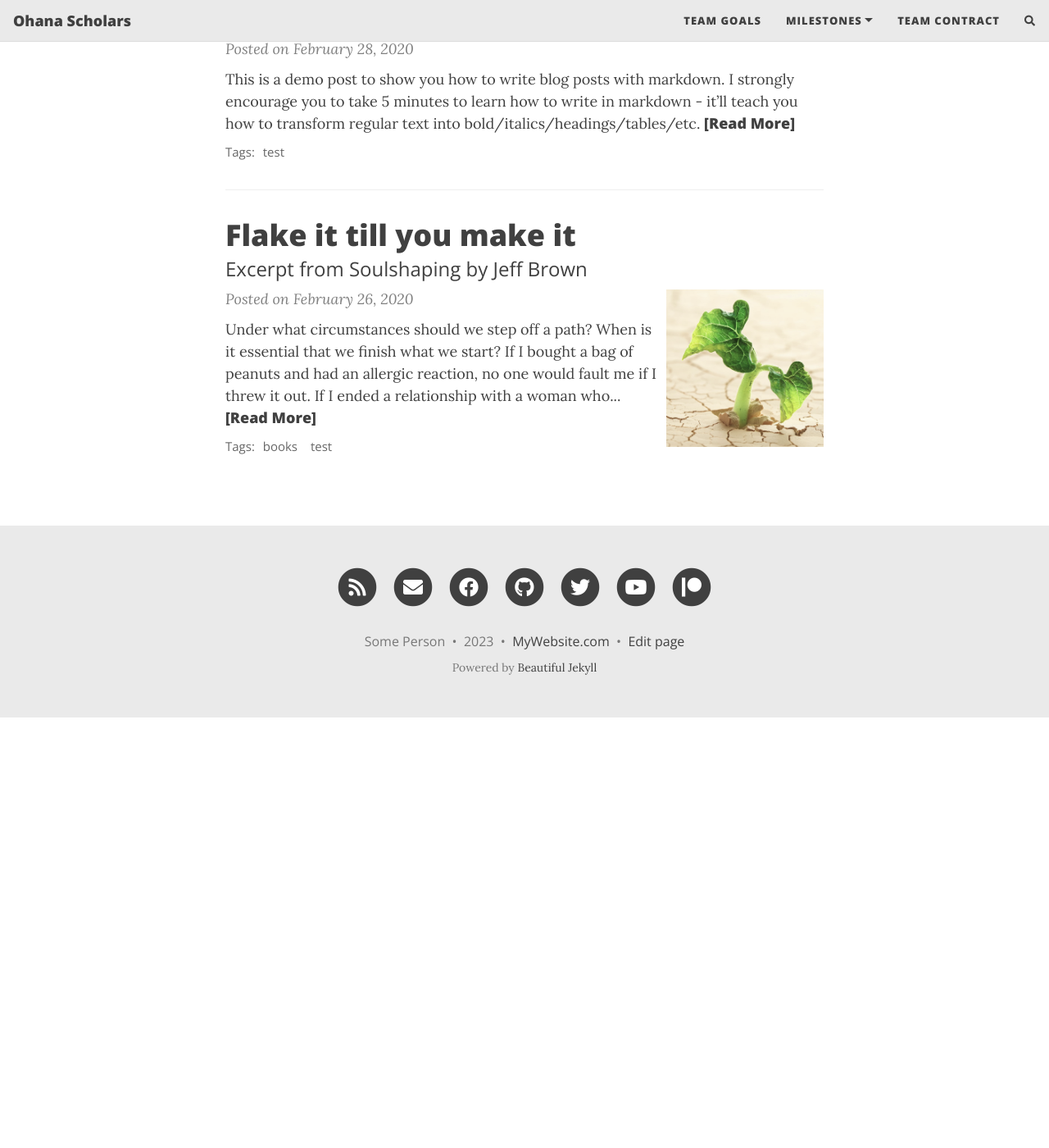
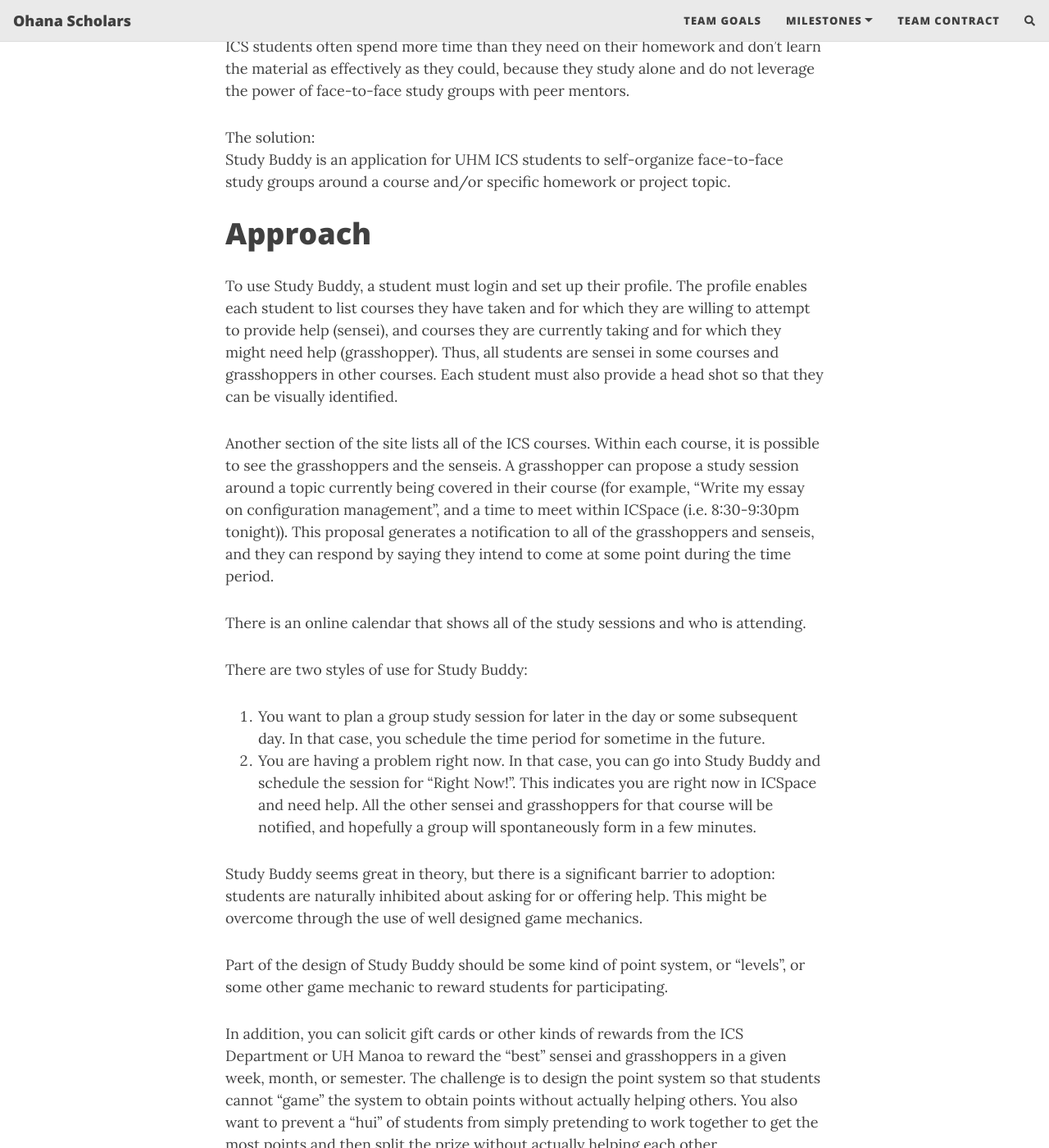
Before and after one commit to ohana-scholars/ohana-scholars.github.io, a Jekyll site: the page built from index.md, in a window 1280 px wide and 1400 px high, scrolled down 377 px. Shown: the whole window at 82% size. Built offline with Jekyll 4.4.1, drawn with Linux system fonts in a browser that asks for light colours; nearby versions of some CDN libraries; the list of posts is cut into pages by our own code; comment, search, counter and statistics services are not loaded; before the commit the page ends 1252 px from its top, so only the background shows below that; some of the changed text lies outside the part shown.

Commit message:
created index.md

```diff
--- /dev/null
+++ b/index.md
@@ -0,0 +1,84 @@
+---
+layout: home
+title: Ohana Scholars
+subtitle: Ohana Home Page
+---
+
+# Overview
+
+The problem: <br>
+ICS students often spend more time than they need on their homework and don’t learn the material as effectively as they could, because they study alone and do not leverage the power of face-to-face study groups with peer mentors.
+
+The solution: <br>
+Study Buddy is an application for UHM ICS students to self-organize face-to-face study groups around a course and/or specific homework or project topic.
+
+# Approach
+To use Study Buddy, a student must login and set up their profile. The profile enables each student to list courses they have taken and for which they are willing to attempt to provide help (sensei), and courses they are currently taking and for which they might need help (grasshopper). Thus, all students are sensei in some courses and grasshoppers in other courses. Each student must also provide a head shot so that they can be visually identified.
+
+Another section of the site lists all of the ICS courses. Within each course, it is possible to see the grasshoppers and the senseis. A grasshopper can propose a study session around a topic currently being covered in their course (for example, “Write my essay on configuration management”, and a time to meet within ICSpace (i.e. 8:30-9:30pm tonight)). This proposal generates a notification to all of the grasshoppers and senseis, and they can respond by saying they intend to come at some point during the time period.
+
+There is an online calendar that shows all of the study sessions and who is attending.
+
+There are two styles of use for Study Buddy:
+<ol>
+    <li>
+        You want to plan a group study session for later in the day or some subsequent day. In that case, you schedule the time period for sometime in the future.
+    </li>
+    <li>
+        You are having a problem right now. In that case, you can go into Study Buddy and schedule the session for “Right Now!”. This indicates you are right now in ICSpace and need help. All the other sensei and grasshoppers for that course will be notified, and hopefully a group will spontaneously form in a few minutes.
+    </li>
+</ol>
+Study Buddy seems great in theory, but there is a significant barrier to adoption: students are naturally inhibited about asking for or offering help. This might be overcome through the use of well designed game mechanics.
+
+Part of the design of Study Buddy should be some kind of point system, or “levels”, or some other game mechanic to reward students for participating.
+
+In addition, you can solicit gift cards or other kinds of rewards from the ICS Department or UH Manoa to reward the “best” sensei and grasshoppers in a given week, month, or semester. The challenge is to design the point system so that students cannot “game” the system to obtain points without actually helping others. You also want to prevent a “hui” of students from simply pretending to work together to get the most points and then split the prize without actually helping each other.
+
+There must also be admins who monitor the site and who users can contact if they suspect inappropriate behavior.
+
+Important design goals for Study Buddy are:
+<ul>
+    <li>To encourage use of ICSpace among ICS students</li>
+    <li>To minimize risk of inappropriate encounters by requiring all meetings to occur in ICSpace.</li>
+    <li>To encourage face-to-face interaction among ICS students.</li>
+</ul>
+There are other mechanisms (Slack, Piazza) for asynchronous, online help and support. Study Buddy is designed to facilitate live, real-world help using ICSpace.
+
+Note: if you choose this idea for your final project, you cannot name it “Study Buddy”. Come up with a different name for your final project.
+
+# Mockup Page Ideas
+
+Some possible mockup pages include:
+<ul>
+    <li>Landing page</li>
+    <li>User home page</li>
+    <li>Admin home page</li>
+    <li>User profile page</li>
+    <li>Calendar page</li>
+    <li>Create Study Sesh page</li>
+    <li>Study session page</li>
+    <li>Game mechanic page(s) (for example, a leaderboard?)</li>
+</ul>
+
+# Use Case Ideas
+
+Whether or not the following bullet points list all pages or not, the completed use case should show an end-to-end scenario of using the system.
+
+<ul>
+    <li>New user goes to landing page, logs in, gets home page, sets up profile. (How do they learn how system works?)</li>
+    <li>Admin goes to landing page, logs in, gets home page, edits site.</li>
+    <li>User goes to landing page, logs in, requests study sesh.</li>
+    <li>User is notified of study sesh, responds. (Can they respond via text message?)</li>
+    <li>User checks their status with respect to game mechanics.</li>
+</ul>
+
+# Beyond the Basics
+
+After implementing the basic functionality, here are ideas for more advanced features:
+
+<ul>
+    <li>Text message interface. See notifications, and reply to confirm attendance all through text message.</li>
+    <li>Slack integration to facilitate notification and organization of meetings.</li>
+    <li>A Slack Bot to suggest and help implement Study Buddy meetings.</li>
+    <li>A rating system for meetings and sensei participation.</li>
+</ul>
```
Also changed, not shown: index.html (line endings or trailing spaces).
